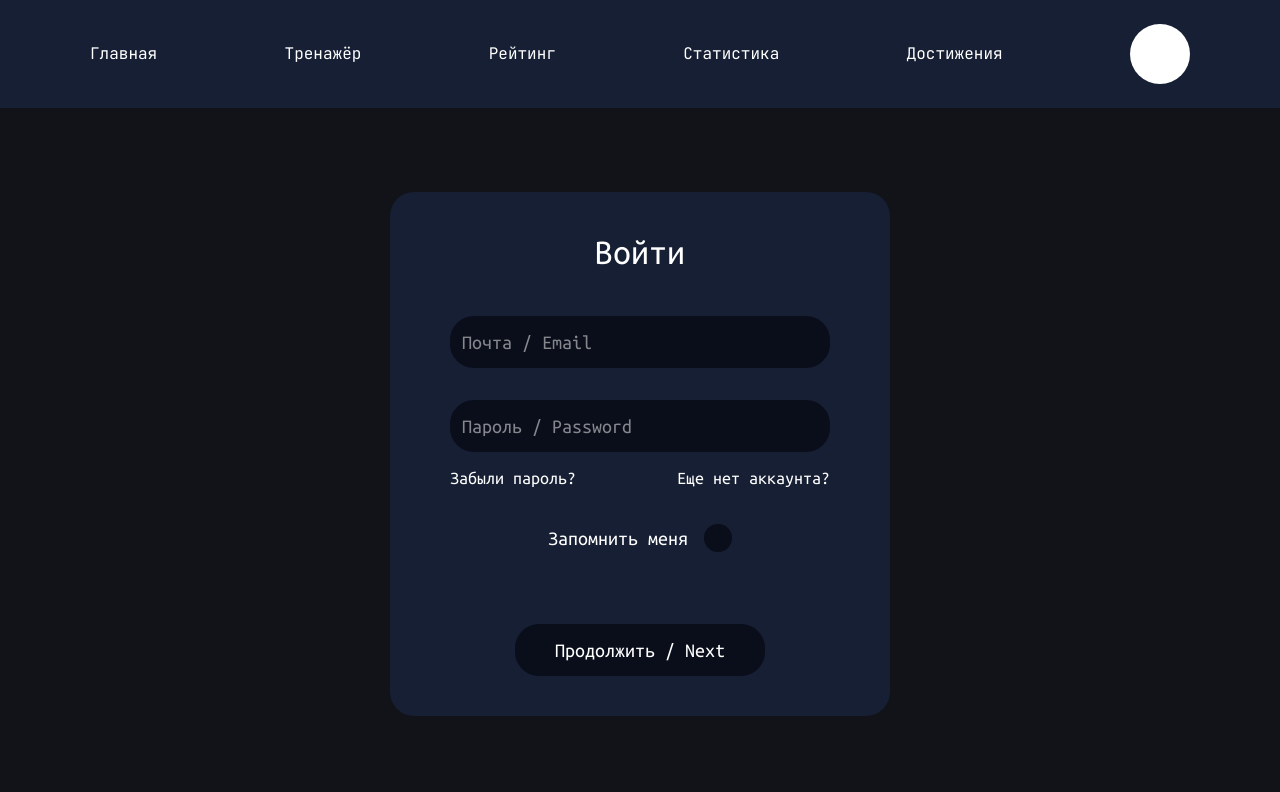
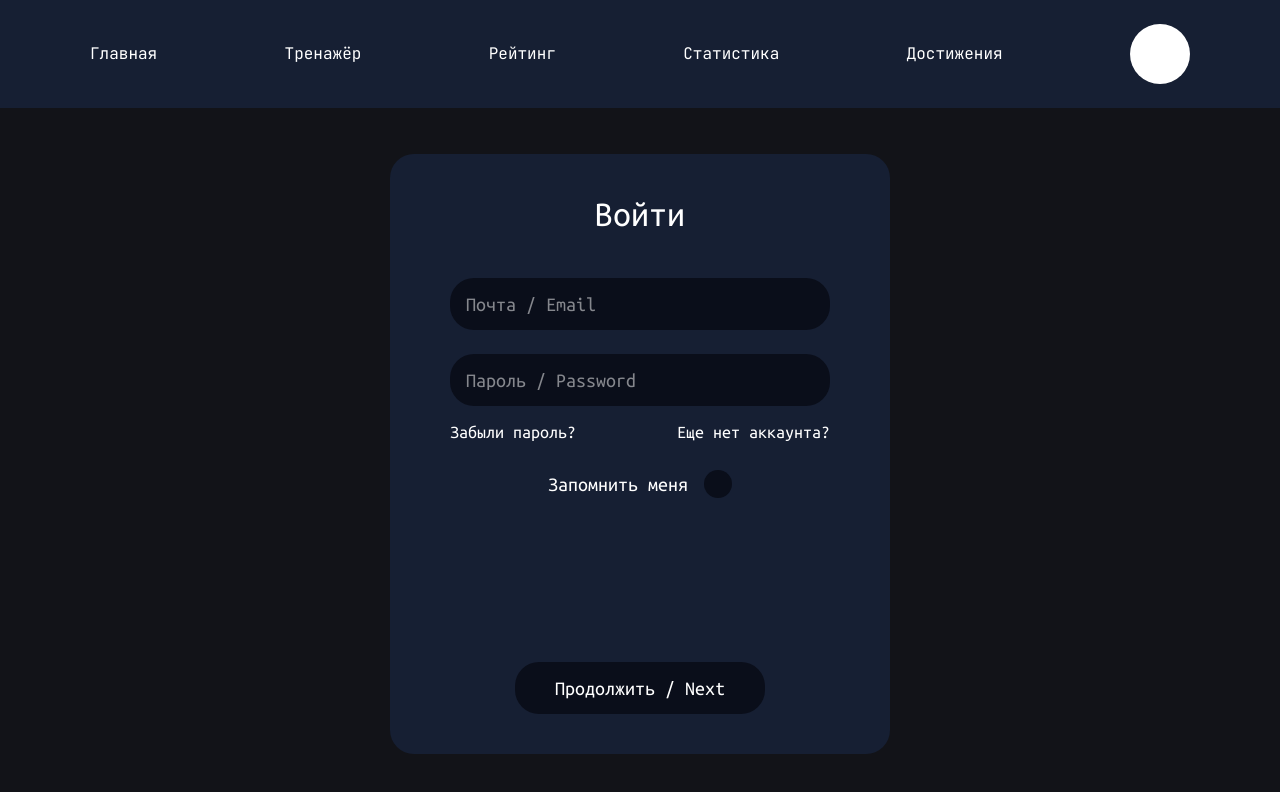
Before and after one commit to ABS-auraborus/touch-typing, a React (Vite) app in the folder frontend/: page /login in a window 1280 px wide. Shown: the top 792 px of the page. Built offline with nearby package versions, Linux system fonts and the light colour scheme.

Commit message:
style(pages): change styles on login and registration pages

```diff
--- a/frontend/src/pages/LoginPage.tsx
+++ b/frontend/src/pages/LoginPage.tsx
@@ -3,10 +3,10 @@ import {Link} from "react-router-dom";
 const LoginPage = () => {
   return (
     <main className="flex justify-center items-center">
-      <div className="flex flex-col items-center text-white text-xl font-ubuntu-r max-w-125 w-full px-15 py-10 bg-blue-accent rounded-3xl">
+      <div className="flex flex-col items-center text-white text-xl font-ubuntu-r max-w-125 w-full h-150 px-15 py-10 bg-blue-accent rounded-3xl">
         <h4 className="text-4xl mb-11">Войти</h4>
         <form
-          className="w-full flex flex-col items-center gap-8 bg-dark-blue-2 [&_input]:bg-dark-blue-main [&>input]:p-3 [&>input]:rounded-3xl [&>input]:w-full"
+          className="w-full h-full flex flex-col items-center gap-6 bg-dark-blue-2 [&_input]:bg-dark-blue-main [&>input]:py-3 [&>input]:px-4 [&>input]:rounded-3xl [&>input]:w-full"
           action="#"
         >
           <input placeholder="Почта / Email" type="email" name="email" />
@@ -15,7 +15,7 @@ const LoginPage = () => {
             type="password"
             name="password"
           />
-          <div className="flex justify-between w-full -mt-5 text-lg select-none">
+          <div className="flex justify-between w-full -mt-3 text-lg select-none">
             <button className="cursor-pointer">Забыли пароль?</button>
             <Link to="/registration" className="cursor-pointer">
               Еще нет аккаунта?
@@ -31,7 +31,7 @@ const LoginPage = () => {
               id="remember-me"
             />
           </div>
-          <button className="bg-dark-blue-main w-62.5 py-3 rounded-3xl mt-10">
+          <button className="bg-dark-blue-main w-62.5 h-13 rounded-3xl mt-auto">
             Продолжить / Next
           </button>
         </form>
--- a/frontend/src/pages/RegistrationPage.tsx
+++ b/frontend/src/pages/RegistrationPage.tsx
@@ -5,10 +5,10 @@ import {Link} from "react-router-dom";
 const RegistrationPage = () => {
   return (
     <main className="flex justify-center items-center">
-      <div className="flex flex-col items-center text-white text-xl font-ubuntu-r max-w-125 w-full px-15 py-10 bg-blue-accent rounded-3xl">
+      <div className="flex flex-col items-center text-white text-xl font-ubuntu-r max-w-125 w-full h-150 px-15 py-10 bg-blue-accent rounded-3xl">
         <h4 className="text-4xl mb-11">Регистрация</h4>
         <form
-          className="w-full flex flex-col items-center gap-8 bg-dark-blue-2 [&_input]:bg-dark-blue-main [&>input]:p-3 [&>input]:rounded-3xl [&>input]:w-full"
+          className="w-full h-full flex flex-col items-center gap-6 bg-dark-blue-2 [&_input]:bg-dark-blue-main [&>input]:py-3 [&>input]:px-4 [&>input]:rounded-3xl [&>input]:w-full"
           action="#"
         >
           <input placeholder="Имя / Username" type="text" name="name" />
@@ -18,7 +18,7 @@ const RegistrationPage = () => {
             type="password"
             name="password"
           />
-          <div className="flex justify-end w-full -mt-5 text-lg select-none">
+          <div className="flex justify-end w-full -mt-3 text-lg select-none">
             <Link to="/login" className="cursor-pointer">
               Уже есть аккаунт?
             </Link>
@@ -33,7 +33,7 @@ const RegistrationPage = () => {
               id="remember-me"
             />
           </div>
-          <button className="bg-dark-blue-main w-62.5 py-3 rounded-3xl mt-10">
+          <button className="bg-dark-blue-main w-62.5 h-13 rounded-3xl mt-auto">
             Продолжить / Next
           </button>
         </form>
```
